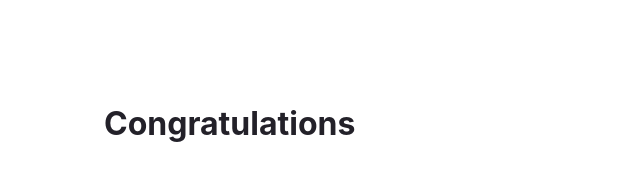
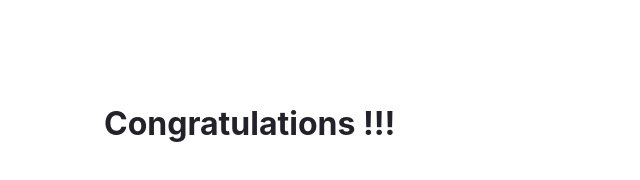
Before and after one commit to unbox-ed/unbox-ed.github.io, a Gatsby site: page / in a window 1280 px wide. Shown: the full height of the page, 0-640 px from the left. Built offline with nearby package versions, Linux system fonts and the light colour scheme; Gatsby itself is replaced by a stand-in of ours.

Commit message:
some changes

```diff
--- a/src/pages/index.tsx
+++ b/src/pages/index.tsx
@@ -140,7 +140,7 @@
   return (
     <main style={pageStyles}>
       <h1 style={headingStyles}>
-        Congratulations
+        Congratulations !!!
       </h1>
     </main>
   )
```
